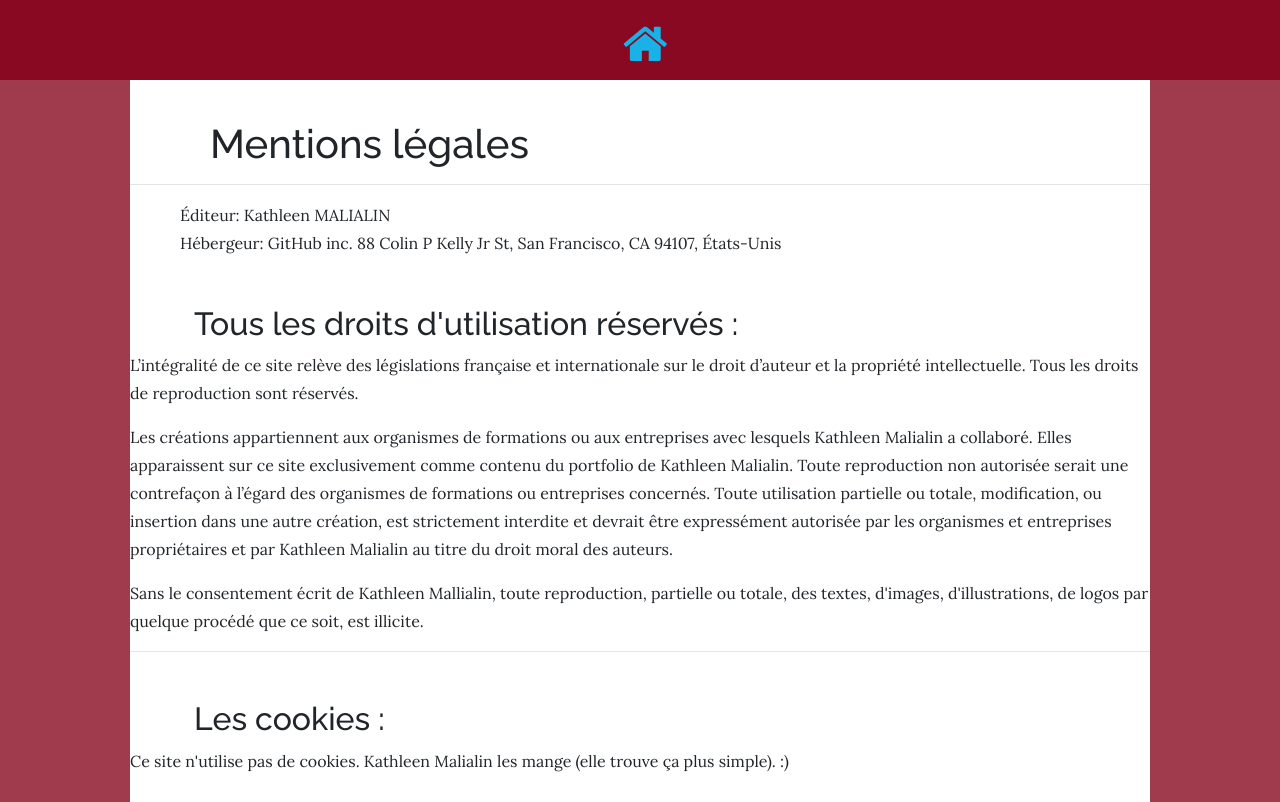
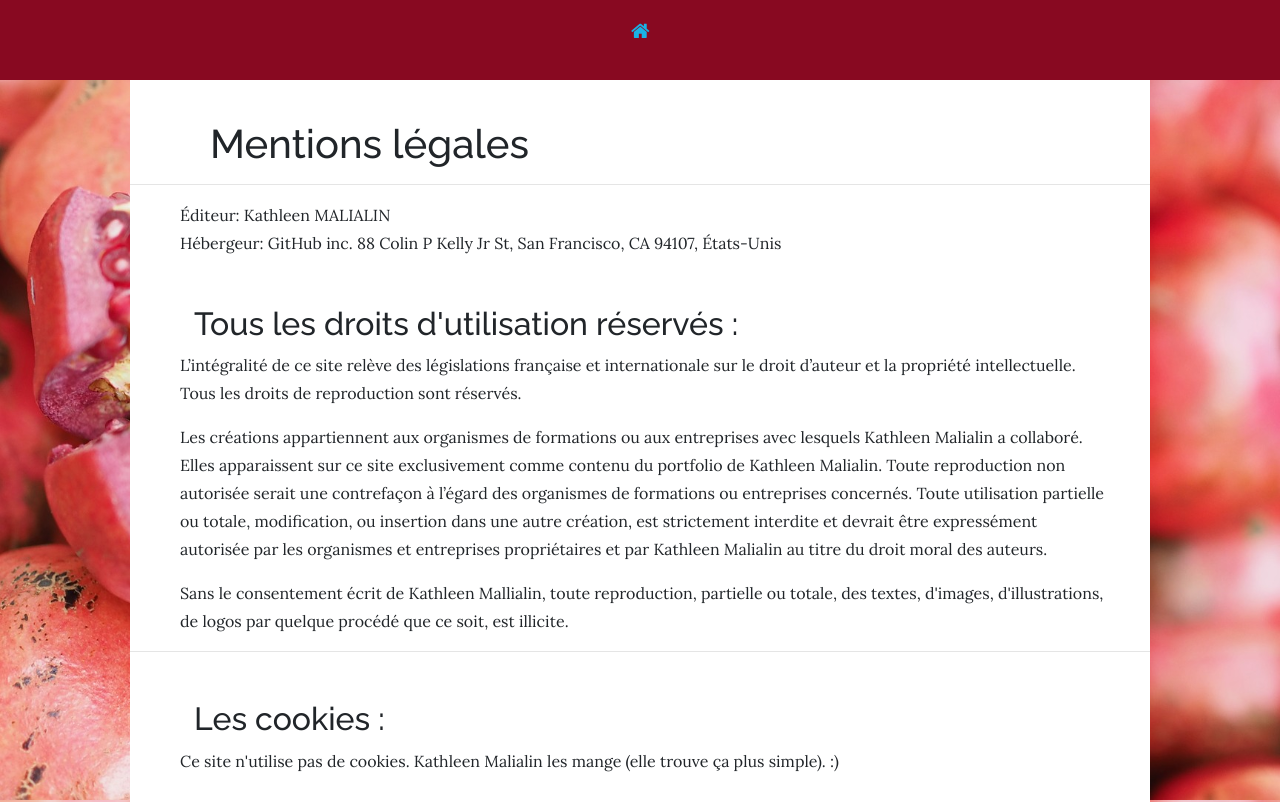
Before and after one commit to Kath97/kath97.github.io, a website: page mentions-legales.html in a window 1280 px wide. Shown: the top 802 px of the page. Drawn offline with Linux system fonts and the light colour scheme.

Commit message:
add-bg-ml

```diff
--- a/css/privacy.css
+++ b/css/privacy.css
@@ -1,7 +1,7 @@
 /* Background */
 body {
 background-color:#a03a4d;
-background-image:url(img/);
+background-image:url(../img/fruit-3200173_1920.jpg);
 }
 
 #page {
@@ -36,11 +36,9 @@ background-image:url(img/);
     padding-left:2em;
 }
 
-.txt {
-    width: 50px;
+.txt, #page-ml p {
     margin-left:50px;
     margin-right:20px;
-    width:1020px;
     text-align:left;
     padding-right:20px;
 }
--- a/mentions-legales.html
+++ b/mentions-legales.html
@@ -22,12 +22,13 @@
 
     <!-- Custom styles for this template -->
     <link href="css/business-casual.min.css" rel="stylesheet">
+    <link href="css/business-casual.css" rel="stylesheet">
     <link href="css/privacy.css" rel="stylesheet">
+    <link href="css/style.css" rel="stylesheet">
 
 </head>
 
-<body>
-      <div id="background"></div>
+<body id="page-ml">
     <!-- Navigation -->
     <nav id="navbar">
         <a href="index.html">
```
